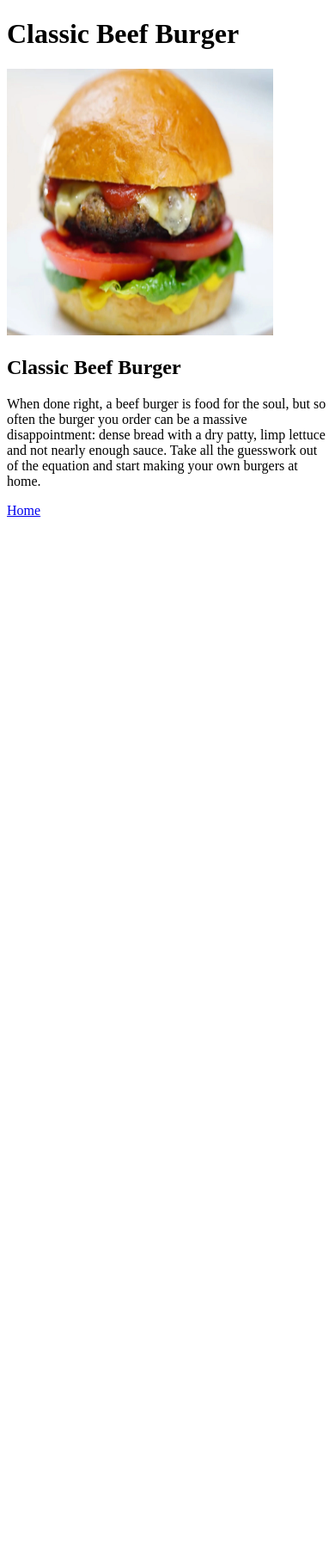
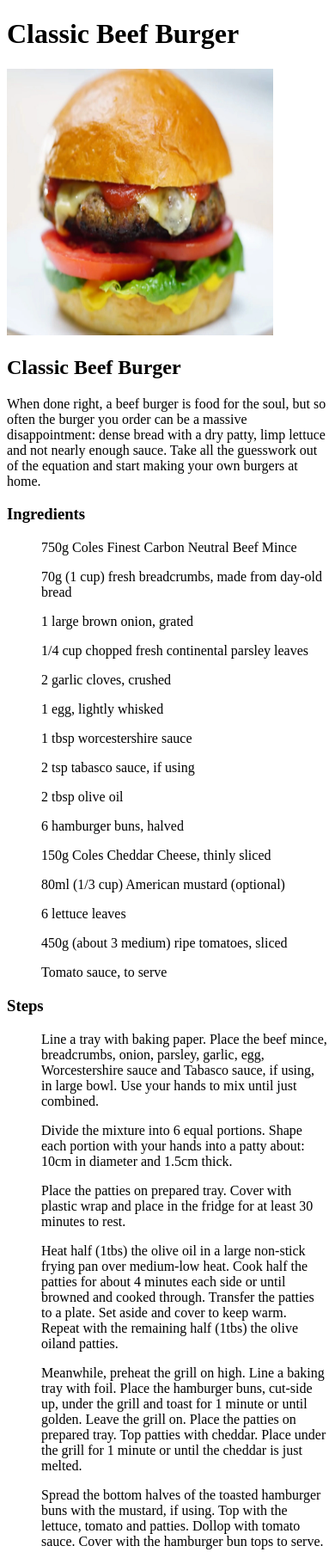
Before and after one commit to raphaprograms/odin-recipes, a plain HTML site: page recipes/burger.html in a window 390 px wide. Shown: the top 1805 px of the page at 86% size. Before the commit the page ends 844 px from the top, so only its background shows below. Drawn offline with Linux system fonts and the light colour scheme.

Commit message:
Add ingredients and steps to recipe pages

```diff
--- a/recipes/burger.html
+++ b/recipes/burger.html
@@ -10,6 +10,29 @@
     <img src="../images/burger.jpg" alt="Juicy Beef Burger" height="310" width="310">
     <h2>Classic Beef Burger</h2>
     <p>When done right, a beef burger is food for the soul, but so often the burger you order can be a massive disappointment: dense bread with a dry patty, limp lettuce and not nearly enough sauce. Take all the guesswork out of the equation and start making your own burgers at home.</p>
+    <h3>Ingredients</h3>
+        <ul>750g Coles Finest Carbon Neutral Beef Mince</ul>
+        <ul>70g (1 cup) fresh breadcrumbs, made from day-old bread</ul>
+        <ul>1 large brown onion, grated</ul>
+        <ul>1/4 cup chopped fresh continental parsley leaves</ul>
+        <ul>2 garlic cloves, crushed</ul>
+        <ul>1 egg, lightly whisked</ul>
+        <ul>1 tbsp worcestershire sauce</ul>
+        <ul>2 tsp tabasco sauce, if using</ul>
+        <ul>2 tbsp olive oil</ul>
+        <ul>6 hamburger buns, halved</ul>
+        <ul>150g Coles Cheddar Cheese, thinly sliced</ul>
+        <ul>80ml (1/3 cup) American mustard (optional)</ul>
+        <ul>6 lettuce leaves</ul>
+        <ul>450g (about 3 medium) ripe tomatoes, sliced</ul>
+        <ul>Tomato sauce, to serve</ul>
+    <h3>Steps</h3>
+        <ol>Line a tray with baking paper. Place the beef mince, breadcrumbs, onion, parsley, garlic, egg, Worcestershire sauce and Tabasco sauce, if using, in large bowl. Use your hands to mix until just combined.</ol>
+        <ol>Divide the mixture into 6 equal portions. Shape each portion with your hands into a patty about: 10cm in diameter and 1.5cm thick.</ol>
+        <ol>Place the patties on prepared tray. Cover with plastic wrap and place in the fridge for at least 30 minutes to rest.</ol>
+        <ol>Heat half (1tbs) the olive oil in a large non-stick frying pan over medium-low heat. Cook half the patties for about 4 minutes each side or until browned and cooked through. Transfer the patties to a plate. Set aside and cover to keep warm. Repeat with the remaining half (1tbs) the olive oiland patties.</ol>
+        <ol>Meanwhile, preheat the grill on high. Line a baking tray with foil. Place the hamburger buns, cut-side up, under the grill and toast for 1 minute or until golden. Leave the grill on. Place the patties on prepared tray. Top patties with cheddar. Place under the grill for 1 minute or until the cheddar is just melted.</ol>
+        <ol>Spread the bottom halves of the toasted hamburger buns with the mustard, if using. Top with the lettuce, tomato and patties. Dollop with tomato sauce. Cover with the hamburger bun tops to serve.</ol>
     <a href="../index.html" rel="noopener noreferrer">Home</a>
 </body>
 </html>
```
Also changed, not shown: recipes/carbonara.html (+15 -0 lines), recipes/curry.html (+19 -0 lines).
